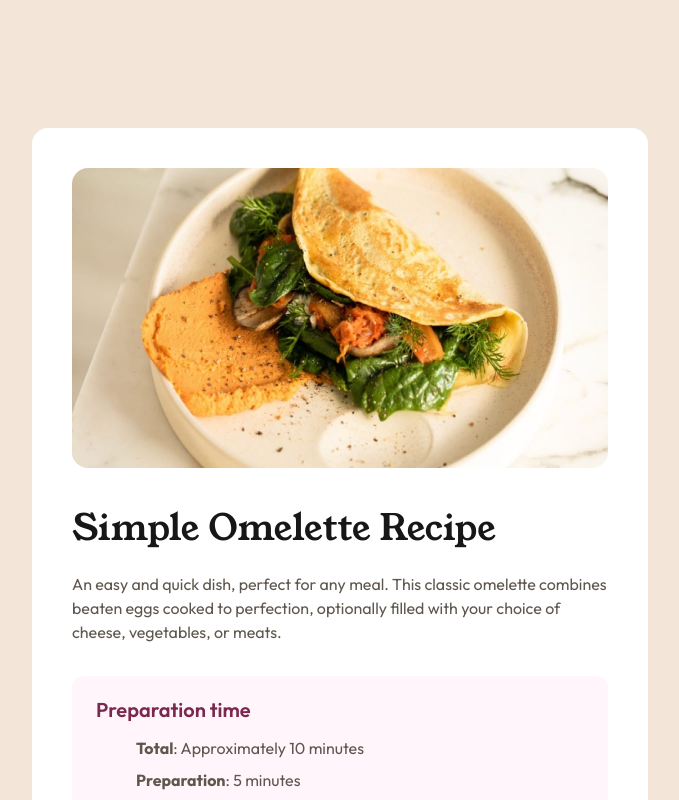
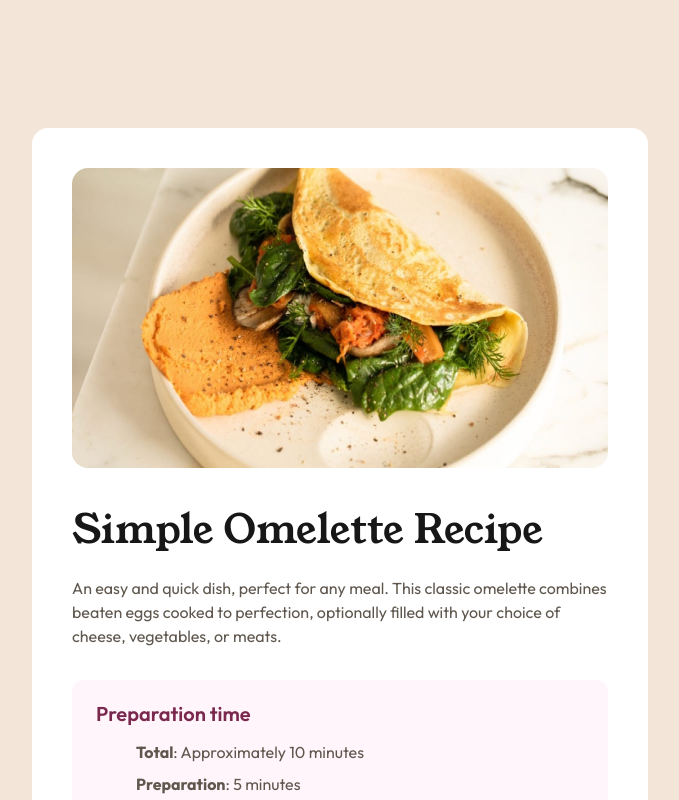
Before and after one commit to BlonoBuccellati/fm-recipe-page, a Next.js app: page / in a window 1280 px wide. Shown: the top 800 px of the page, without its empty margins (300-979 px from the left). Built offline with nearby package versions, Linux system fonts and the light colour scheme.

Commit message:
style(title): タイトルの文字サイズをmdの時に2.5remにするように修正

```diff
--- a/src/_components/title.tsx
+++ b/src/_components/title.tsx
@@ -1,7 +1,9 @@
 const Title = () => {
   return (
     <header className='flex flex-col gap-6'>
-      <h1 className='font-young text-4xl'>Simple Omelette Recipe</h1>
+      <h1 className='font-young text-4xl md:text-[2.5rem]'>
+        Simple Omelette Recipe
+      </h1>
       {/* paragraph */}
       <p className='text-Stone-600'>
         An easy and quick dish, perfect for any meal. This classic omelette
```
